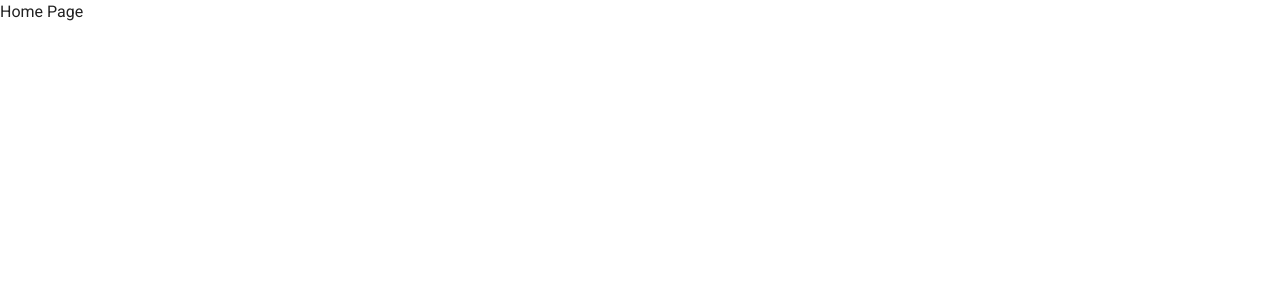
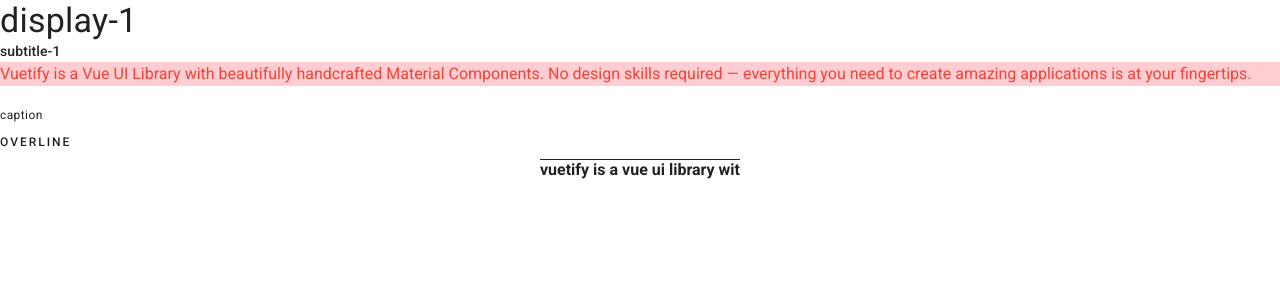
Before and after one commit to HamedTaherpour/vuetifyjs-todo, a Vue app: page / in a window 1280 px wide. Shown: the top 300 px of the page. Built offline with nearby package versions, Linux system fonts and the light colour scheme.

Commit message:
lesson-4

```diff
--- a/src/views/Home.vue
+++ b/src/views/Home.vue
@@ -1,6 +1,18 @@
 <template>
   <div class="home">
-    Home Page
+    <div class="display-1">
+      display-1
+    </div>
+    <div class="subtitle-2">
+      subtitle-1
+    </div>
+    <p class="red lighten-4 red--text">Vuetify is a Vue UI Library with beautifully handcrafted Material Components. No design skills required — everything you need to create amazing applications is at your fingertips.</p>
+    <span class="caption">caption</span>
+    <br>
+    <span class="overline">overline</span>
+    <p class="text-center font-weight-bold text-decoration-overline text-lowercase">
+      Vuetify is a Vue UI Library wit
+    </p>
   </div>
 </template>
 
```
